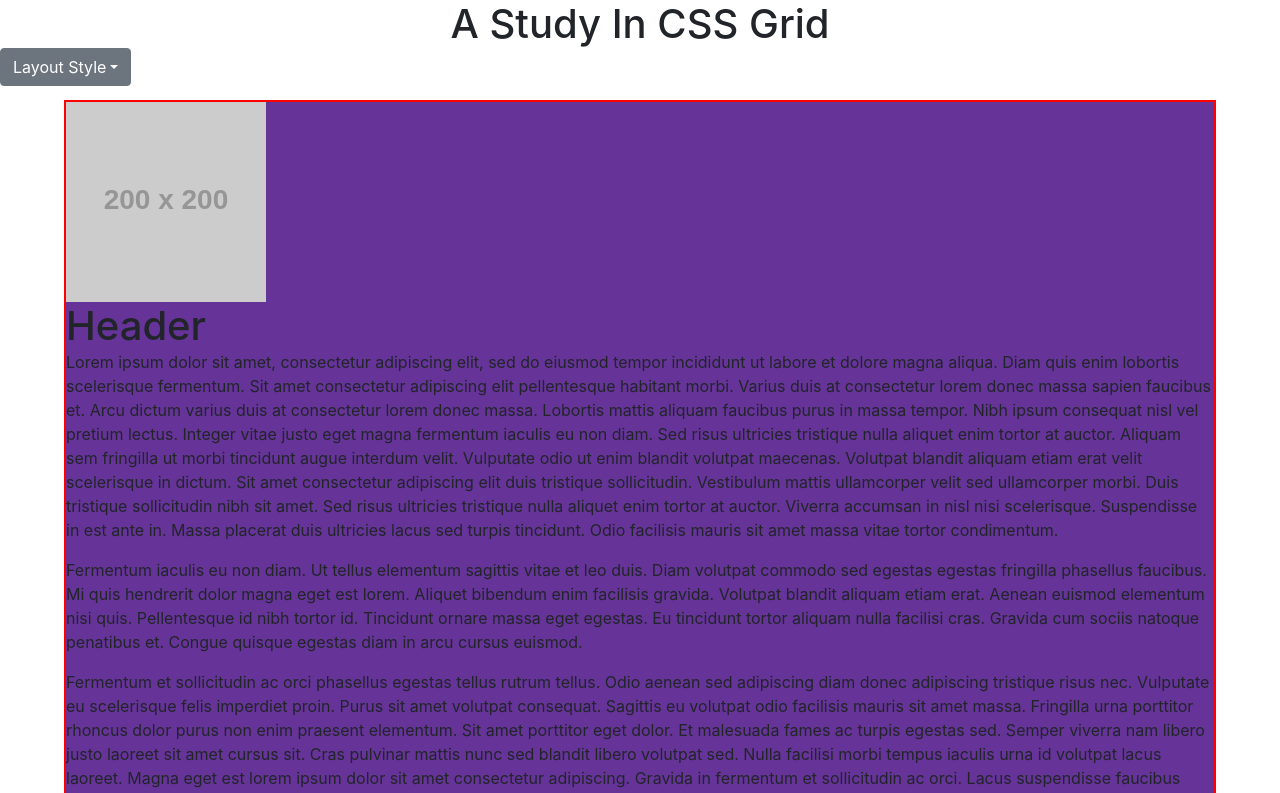
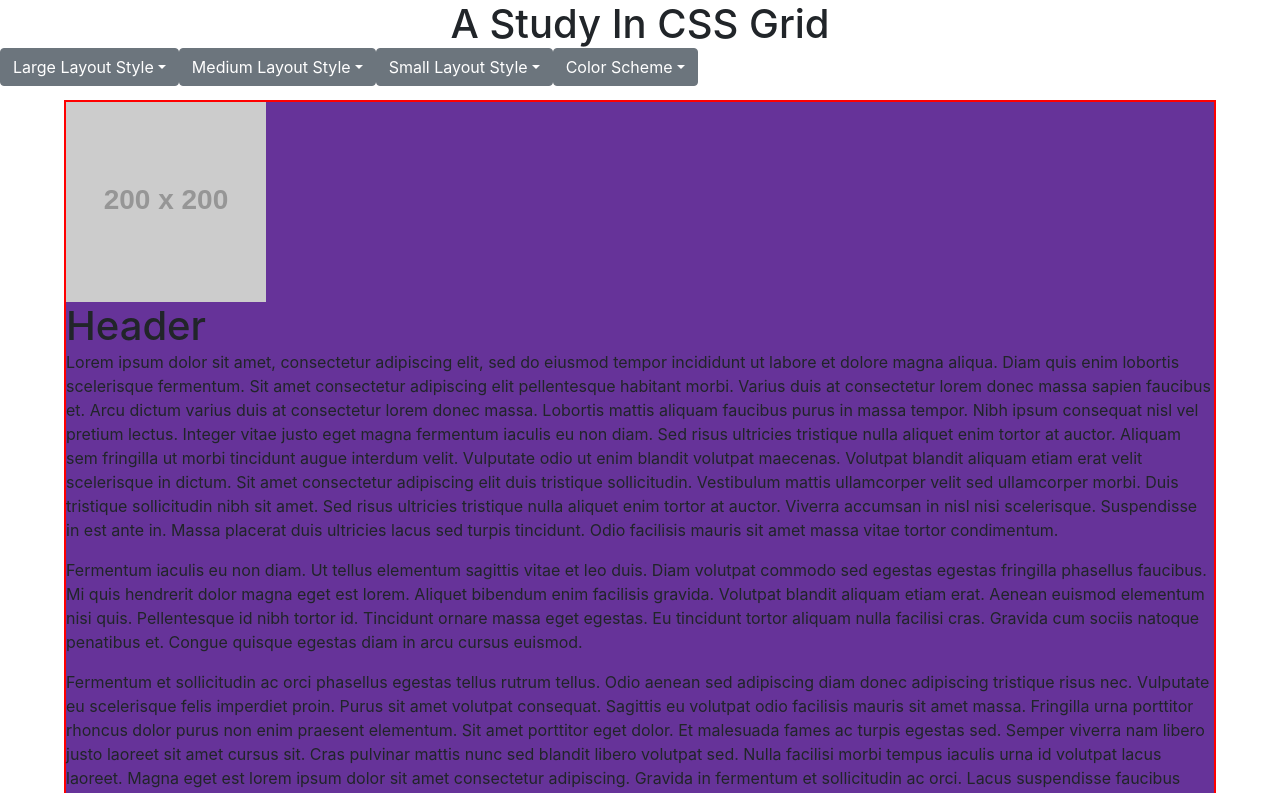
Before and after one commit to paulrobhendrickson/a-study-in-grid, a React (Create React App) app: page / in a window 1280 px wide. Shown: the top 793 px of the page. Built offline with nearby package versions, Linux system fonts and the light colour scheme.

Commit message:
dryed up code, now has 4 drop downs

```diff
--- /dev/null
+++ b/public/media/styles/medium-layouts/medium-layout-a.css
@@ -0,0 +1,3 @@
+.FakeBody {
+  background-color: aquamarine;
+}
--- /dev/null
+++ b/public/media/styles/medium-layouts/medium-layout-b.css
@@ -0,0 +1,3 @@
+.FakeBody {
+    background-color: burlywood;
+  }
--- /dev/null
+++ b/public/media/styles/small-layouts/small-layout-a.css
@@ -0,0 +1,3 @@
+.FakeBody {
+  background-color: pink;
+}
--- /dev/null
+++ b/public/media/styles/small-layouts/small-layout-b.css
@@ -0,0 +1,3 @@
+.FakeBody {
+  background-color: blue;
+}
--- a/src/App.css
+++ b/src/App.css
@@ -14,7 +14,6 @@ h5 {
 }
 
 .FakeBody {
-  border: 2px red solid;
   min-height: 90%;
   width: 90%;
   margin: auto;
--- a/src/App.js
+++ b/src/App.js
@@ -2,12 +2,23 @@ import React, { useState } from "react";
 import "./App.css";
 import PageHeader from "./Components/PageHeader/PageHeader";
 import FakeBody from "./Components/FakeBody/FakeBody";
-import LayoutStyleSheets from "./Media/LayoutStyleSheets.json";
+import LargeLayoutStyleSheets from "./Media/LargeLayoutStyleSheets.json";
+import MediumLayoutStyleSheets from "./Media/MediumLayoutStyleSheets.json";
+import SmallLayoutStyleSheets from "./Media/SmallLayoutStyleSheets.json";
+import ColorsStyleSheets from "./Media/ColorsStyleSheets.json";
 
 function App() {
   const [styleSheets, setStyleSheets] = useState({
-    layout: LayoutStyleSheets.items[0].route
+    layout: LargeLayoutStyleSheets.items[0].route,
+    colors: ColorsStyleSheets.items[0].route
   });
+
+  const styleSheetsArray = [
+    LargeLayoutStyleSheets,
+    MediumLayoutStyleSheets,
+    SmallLayoutStyleSheets,
+    ColorsStyleSheets
+  ];
 
   return (
     <div className="App">
@@ -15,7 +26,15 @@ function App() {
         rel="stylesheet"
         href={`${process.env.PUBLIC_URL + styleSheets.layout}`}
       />
-      <PageHeader styleSheets={styleSheets} setStyleSheets={setStyleSheets} />
+      <link
+        rel="stylesheet"
+        href={`${process.env.PUBLIC_URL + styleSheets.colors}`}
+      />
+      <PageHeader
+        styleSheetsArray={styleSheetsArray}
+        styleSheets={styleSheets}
+        setStyleSheets={setStyleSheets}
+      />
       <FakeBody />
     </div>
   );
--- a/src/Components/Dropdown/Dropdown.js
+++ b/src/Components/Dropdown/Dropdown.js
@@ -1,7 +1,6 @@
 import React from "react";
 
 function Dropdown({ styleSheetList, styleSheets, setStyleSheets }) {
-  console.log(styleSheetList);
   return (
     <div className="dropdown">
       <div
@@ -26,7 +25,12 @@ function Dropdown({ styleSheetList, styleSheets, setStyleSheets }) {
                       ...styleSheets,
                       layout: styleSheetObject.route
                     })
-                  : console.log("hi")
+                  : styleSheetList.type === "color"
+                  ? setStyleSheets({
+                      ...styleSheets,
+                      colors: styleSheetObject.route
+                    })
+                  : console.log("Not color or layout")
               }
             >
               {styleSheetObject.name}
--- a/src/Components/PageHeader/PageHeader.css
+++ b/src/Components/PageHeader/PageHeader.css
@@ -1,4 +1,3 @@
-.buttons-section {
+.dropdowns {
   display: flex;
-  list-style: none;
 }
--- a/src/Components/PageHeader/PageHeader.js
+++ b/src/Components/PageHeader/PageHeader.js
@@ -1,17 +1,23 @@
 import React from "react";
 import "./PageHeader.css";
-import LayoutStyleSheets from "../../Media/LayoutStyleSheets.json";
 import Dropdown from "../Dropdown/Dropdown";
 
-function PageHeader({ styleSheets, setStyleSheets }) {
+function PageHeader({ styleSheetsArray, styleSheets, setStyleSheets }) {
   return (
     <div className="PageHeader">
       <h1 style={{ textAlign: "center" }}>A Study In CSS Grid</h1>
-      <Dropdown
-        styleSheets={styleSheets}
-        setStyleSheets={setStyleSheets}
-        styleSheetList={LayoutStyleSheets}
-      />
+      <div className="dropdowns">
+        {styleSheetsArray.map(list => {
+          return (
+            <Dropdown
+              key={list.name}
+              styleSheets={styleSheets}
+              setStyleSheets={setStyleSheets}
+              styleSheetList={list}
+            />
+          );
+        })}
+      </div>
     </div>
   );
 }
--- a/src/Media/LayoutStyleSheets.json
+++ b/src/Media/LargeLayoutStyleSheets.json
@@ -1,5 +1,5 @@
 {
-  "name": "Layout Style",
+  "name": "Large Layout Style",
   "type": "layout",
   "items": [
     {
--- /dev/null
+++ b/src/Media/MediumLayoutStyleSheets.json
@@ -0,0 +1,14 @@
+{
+    "name": "Medium Layout Style",
+    "type": "layout",
+    "items": [
+      {
+        "name": "Medium Style Sheet A",
+        "route": "/media/styles/medium-layouts/medium-layout-a.css"
+      },
+      {
+        "name": "Medium Style Sheet B",
+        "route": "/media/styles/medium-layouts/medium-layout-b.css"
+      }
+    ]
+  }
--- /dev/null
+++ b/src/Media/SmallLayoutStyleSheets.json
@@ -0,0 +1,14 @@
+{
+  "name": "Small Layout Style",
+  "type": "layout",
+  "items": [
+    {
+      "name": "Small Style Sheet A",
+      "route": "/media/styles/small-layouts/small-layout-a.css"
+    },
+    {
+      "name": "Small Style Sheet B",
+      "route": "/media/styles/small-layouts/small-layout-b.css"
+    }
+  ]
+}
```
